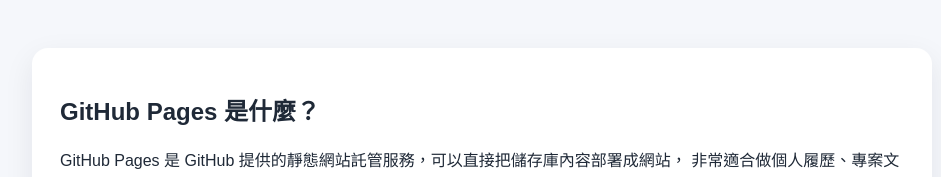
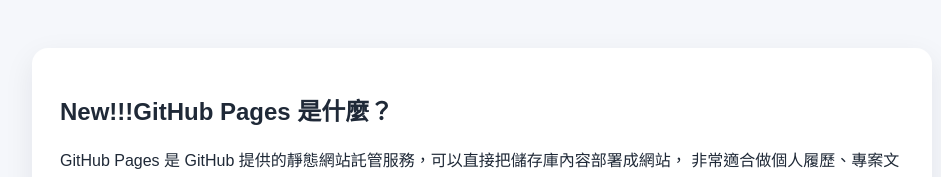
Before and after one commit to chi320/text_pages, a plain HTML site: page index.html in a window 1280 px wide. Shown: the top 177 px of the page, without its empty margins (158-1099 px from the left). Drawn offline with Linux system fonts and the light colour scheme.

Commit message:
Update index.html

```diff
--- a/index.html
+++ b/index.html
@@ -3,7 +3,7 @@
   <head>
     <meta charset="UTF-8" />
     <meta name="viewport" content="width=device-width, initial-scale=1.0" />
-    <title>GitHub Pages 一頁式介紹</title>
+    <title>New!!! GitHub Pages 一頁式介紹</title>
     <style>
       :root {
         color-scheme: light dark;
@@ -57,7 +57,7 @@
   <body>
     <main class="container">
       <section class="hero">
-        <h1>GitHub Pages 是什麼？</h1>
+        <h1>New!!!GitHub Pages 是什麼？</h1>
         <p>
           GitHub Pages 是 GitHub 提供的靜態網站託管服務，可以直接把儲存庫內容部署成網站，
           非常適合做個人履歷、專案文件、活動頁面或教學內容。
```
